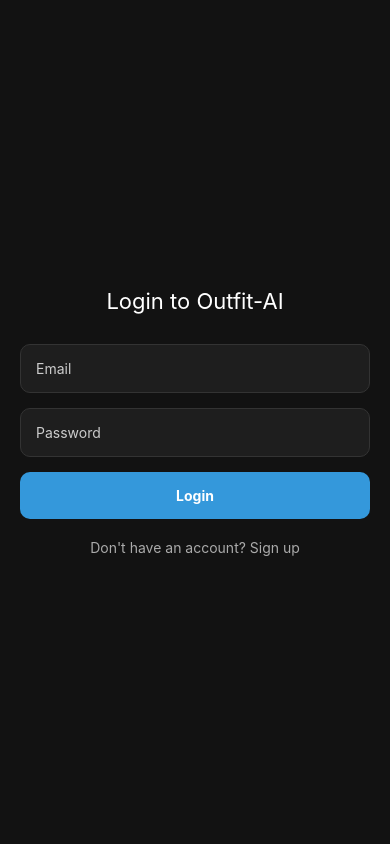
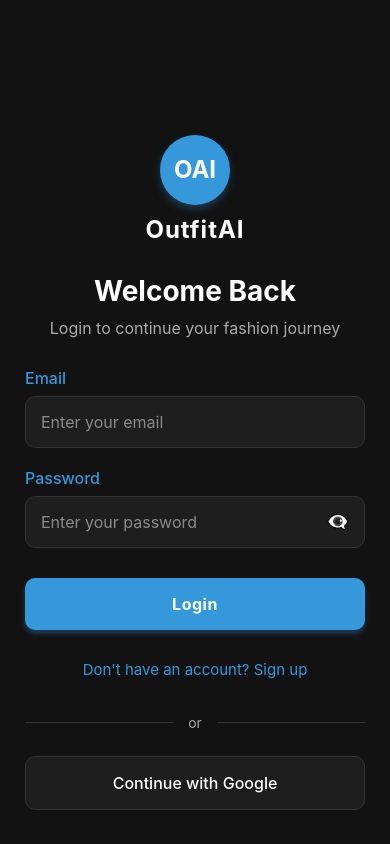
Before and after one commit to naresh-mahiya/outfitAI-app, a React Native app in the folder frontend/: screen /Login in a window 390 px wide. Built offline with nearby package versions, Linux system fonts and the light colour scheme.

Commit message:
Added ftonend

```diff
--- a/frontend/Components/Auth.js
+++ b/frontend/Components/Auth.js
@@ -1,4 +1,4 @@
-import React, { useState } from 'react';
+import React, { useState, useEffect } from 'react';
 import {
   View,
   Text,
@@ -6,12 +6,23 @@
   TouchableOpacity,
   StyleSheet,
   ActivityIndicator,
+  Image,
+  KeyboardAvoidingView,
+  Platform,
+  Dimensions,
+  Animated,
+  ScrollView,
 } from 'react-native';
 import { API_URL } from './config';
 import AsyncStorage from '@react-native-async-storage/async-storage';
 import { setAuthToken } from './token';
-// console.log('API_URL:', API_URL);
+const { width, height } = Dimensions.get('window');
+
 const Auth = ({ navigation }) => {
+  // Animation values
+  const fadeAnim = useState(new Animated.Value(0))[0];
+  const slideAnim = useState(new Animated.Value(50))[0];
+
   const [toggle, setToggle] = useState(false);
   const [email, setEmail] = useState('');
   const [password, setPassword] = useState('');
@@ -19,8 +30,41 @@
   const [error, setError] = useState('');
   const [signingup, setsigning] = useState(false);
   const [logging, setlogging] = useState(false);
+  const [showPassword, setShowPassword] = useState(false);
 
   const apiUrl = API_URL;
+
+  // Animation effect
+  useEffect(() => {
+    Animated.parallel([
+      Animated.timing(fadeAnim, {
+        toValue: 1,
+        duration: 800,
+        useNativeDriver: true,
+      }),
+      Animated.timing(slideAnim, {
+        toValue: 0,
+        duration: 800,
+        useNativeDriver: true,
+      })
+    ]).start();
+  }, []);
+
+  // Animation when toggling between login and signup
+  useEffect(() => {
+    Animated.sequence([
+      Animated.timing(fadeAnim, {
+        toValue: 0.3,
+        duration: 200,
+        useNativeDriver: true,
+      }),
+      Animated.timing(fadeAnim, {
+        toValue: 1,
+        duration: 400,
+        useNativeDriver: true,
+      })
+    ]).start();
+  }, [toggle]);
 // const api=
 const handleLogin = async () => {
   if (!email || !password) {
@@ -93,71 +137,129 @@
 
 
   return (
-    <View style={styles.container}>
+    <KeyboardAvoidingView
+      behavior={Platform.OS === "ios" ? "padding" : "height"}
+      style={styles.container}
+    >
+      <ScrollView
+        contentContainerStyle={styles.scrollContent}
+        showsVerticalScrollIndicator={false}
+      >
+        <Animated.View
+          style={[styles.formContainer, {
+            opacity: fadeAnim,
+            transform: [{ translateY: slideAnim }]
+          }]}
+        >
+          {/* Logo */}
+          <View style={styles.logoContainer}>
+            <View style={styles.logoCircle}>
+              <Text style={styles.logoText}>OAI</Text>
+            </View>
+            <Text style={styles.appName}>OutfitAI</Text>
+          </View>
+
           <Text style={styles.heading}>
-        {toggle ? 'Sign Up to Outfit-AI' : 'Login to Outfit-AI'}
+            {toggle ? 'Create Account' : 'Welcome Back'}
           </Text>
 
-      {error ? <Text style={styles.error}>{error}</Text> : null}
+          <Text style={styles.subheading}>
+            {toggle ? 'Sign up to get started with OutfitAI' : 'Login to continue your fashion journey'}
+          </Text>
+
+          {error ? (
+            <View style={styles.errorContainer}>
+              <Text style={styles.error}>{error}</Text>
+            </View>
+          ) : null}
 
           {toggle && (
+            <View style={styles.inputContainer}>
+              <Text style={styles.inputLabel}>Username</Text>
               <TextInput
                 style={styles.input}
-          placeholder="Username"
-          placeholderTextColor="#ccc"
+                placeholder="Enter your username"
+                placeholderTextColor="#8a8a8a"
                 value={username}
                 onChangeText={setUsername}
-          // defaultValue='adityakurani87@gmail.com'
               />
+            </View>
           )}
 
+          <View style={styles.inputContainer}>
+            <Text style={styles.inputLabel}>Email</Text>
             <TextInput
               style={styles.input}
-        placeholder="Email"
-        placeholderTextColor="#ccc"
+              placeholder="Enter your email"
+              placeholderTextColor="#8a8a8a"
               value={email}
               onChangeText={setEmail}
               keyboardType="email-address"
               autoCapitalize="none"
             />
+          </View>
 
+          <View style={styles.inputContainer}>
+            <Text style={styles.inputLabel}>Password</Text>
+            <View style={styles.passwordContainer}>
               <TextInput
-        style={styles.input}
-        placeholder="Password"
-        placeholderTextColor="#ccc"
+                style={styles.passwordInput}
+                placeholder="Enter your password"
+                placeholderTextColor="#8a8a8a"
                 value={password}
                 onChangeText={setPassword}
-        secureTextEntry
+                secureTextEntry={!showPassword}
               />
+              <TouchableOpacity
+                style={styles.eyeIcon}
+                onPress={() => setShowPassword(!showPassword)}
+              >
+                <Text style={styles.eyeIconText}>{showPassword ? '👁️' : '👁️‍🗨️'}</Text>
+              </TouchableOpacity>
+            </View>
+          </View>
 
           <TouchableOpacity
             style={styles.authBtn}
             onPress={toggle ? handleSignup : handleLogin}
+            activeOpacity={0.8}
           >
             {toggle ? (
               signingup ? (
-            <ActivityIndicator color="#fff" />
+                <ActivityIndicator color="#fff" size="small" />
               ) : (
-            <Text style={styles.btnText}>Sign Up</Text>
+                <Text style={styles.btnText}>Create Account</Text>
               )
             ) : logging ? (
-          <ActivityIndicator color="#fff" />
+              <ActivityIndicator color="#fff" size="small" />
             ) : (
               <Text style={styles.btnText}>Login</Text>
             )}
           </TouchableOpacity>
 
-      <TouchableOpacity onPress={() => setToggle(!toggle)}>
+          <TouchableOpacity
+            onPress={() => setToggle(!toggle)}
+            style={styles.toggleButton}
+          >
             <Text style={styles.toggleText}>
               {toggle
                 ? 'Already have an account? Login'
                 : "Don't have an account? Sign up"}
             </Text>
           </TouchableOpacity>
-      {/* <TouchableOpacity onPress={loginwithgoogle}>
-        <Text style={styles.btnText}>Login with google</Text>
-      </TouchableOpacity> */}
+
+          <View style={styles.divider}>
+            <View style={styles.dividerLine} />
+            <Text style={styles.dividerText}>or</Text>
+            <View style={styles.dividerLine} />
           </View>
+
+          <TouchableOpacity style={styles.socialButton}>
+            <Text style={styles.socialButtonText}>Continue with Google</Text>
+          </TouchableOpacity>
+        </Animated.View>
+      </ScrollView>
+    </KeyboardAvoidingView>
   );
 };
 
@@ -165,53 +267,163 @@
   container: {
     flex: 1,
     backgroundColor: '#121212',
+  },
+  scrollContent: {
+    flexGrow: 1,
     justifyContent: 'center',
-    padding: 20,
+    padding: 25,
+  },
+  formContainer: {
+    width: '100%',
+    maxWidth: 400,
+    alignSelf: 'center',
+  },
+  logoContainer: {
+    alignItems: 'center',
+    marginBottom: 30,
+  },
+  logoCircle: {
+    width: 70,
+    height: 70,
+    borderRadius: 35,
+    backgroundColor: '#3498db',
+    justifyContent: 'center',
+    alignItems: 'center',
+    marginBottom: 10,
+    shadowColor: '#3498db',
+    shadowOffset: { width: 0, height: 4 },
+    shadowOpacity: 0.3,
+    shadowRadius: 8,
+    elevation: 5,
+  },
+  logoText: {
+    color: '#fff',
+    fontSize: 24,
+    fontWeight: 'bold',
+  },
+  appName: {
+    color: '#fff',
+    fontSize: 24,
+    fontWeight: 'bold',
+    letterSpacing: 1,
   },
   heading: {
     color: '#fff',
-    fontSize: 22,
+    fontSize: 28,
+    fontWeight: 'bold',
+    textAlign: 'center',
+    marginBottom: 10,
+  },
+  subheading: {
+    color: '#aaa',
+    fontSize: 16,
     textAlign: 'center',
     marginBottom: 30,
+  },
+  errorContainer: {
+    backgroundColor: 'rgba(231, 76, 60, 0.2)',
+    borderRadius: 8,
+    padding: 12,
+    marginBottom: 20,
+    borderLeftWidth: 4,
+    borderLeftColor: '#e74c3c',
+  },
+  error: {
+    color: '#e74c3c',
+    fontSize: 14,
+  },
+  inputContainer: {
+    marginBottom: 20,
+  },
+  inputLabel: {
+    color: '#3498db',
+    fontSize: 16,
+    marginBottom: 8,
+    fontWeight: '500',
   },
   input: {
     backgroundColor: '#1e1e1e',
     color: '#fff',
     padding: 15,
     borderRadius: 10,
-    marginBottom: 15,
+    borderWidth: 1,
+    borderColor: '#333',
+    fontSize: 16,
+  },
+  passwordContainer: {
+    flexDirection: 'row',
+    alignItems: 'center',
+    backgroundColor: '#1e1e1e',
+    borderRadius: 10,
     borderWidth: 1,
     borderColor: '#333',
   },
+  passwordInput: {
+    flex: 1,
+    color: '#fff',
+    padding: 15,
+    fontSize: 16,
+  },
+  eyeIcon: {
+    paddingHorizontal: 15,
+  },
+  eyeIconText: {
+    fontSize: 18,
+  },
   authBtn: {
     backgroundColor: '#3498db',
-    padding: 15,
+    padding: 16,
     borderRadius: 10,
     alignItems: 'center',
+    marginTop: 10,
+    shadowColor: '#3498db',
+    shadowOffset: { width: 0, height: 4 },
+    shadowOpacity: 0.3,
+    shadowRadius: 5,
+    elevation: 3,
   },
   btnText: {
     color: '#fff',
     fontWeight: 'bold',
+    fontSize: 16,
+    letterSpacing: 0.5,
+  },
+  toggleButton: {
+    marginTop: 20,
+    padding: 10,
   },
   toggleText: {
+    color: '#3498db',
+    textAlign: 'center',
+    fontSize: 15,
+  },
+  divider: {
+    flexDirection: 'row',
+    alignItems: 'center',
+    marginVertical: 25,
+  },
+  dividerLine: {
+    flex: 1,
+    height: 1,
+    backgroundColor: '#333',
+  },
+  dividerText: {
     color: '#aaa',
-    textAlign: 'center',
-    marginTop: 20,
+    paddingHorizontal: 15,
+    fontSize: 14,
   },
-  error: {
-    color: 'red',
-    marginBottom: 15,
-    textAlign: 'center',
+  socialButton: {
+    backgroundColor: '#1e1e1e',
+    padding: 16,
+    borderRadius: 10,
+    alignItems: 'center',
+    borderWidth: 1,
+    borderColor: '#333',
   },
-  button: {
-    backgroundColor: '#4285F4',
-    padding: 12,
-    borderRadius: 6,
-    alignItems: 'center',
-  },
-  btnText: {
+  socialButtonText: {
     color: '#fff',
-    fontWeight: 'bold',
+    fontWeight: '500',
+    fontSize: 16,
   },
 });
 
--- /dev/null
+++ b/package.json
@@ -0,0 +1,5 @@
+{
+  "dependencies": {
+    "@react-navigation/bottom-tabs": "^7.3.10"
+  }
+}
```
Also changed, not shown: 2 other files (tests, documents, lock files or other folders). Lines whose indentation alone changed are shown as unchanged.
